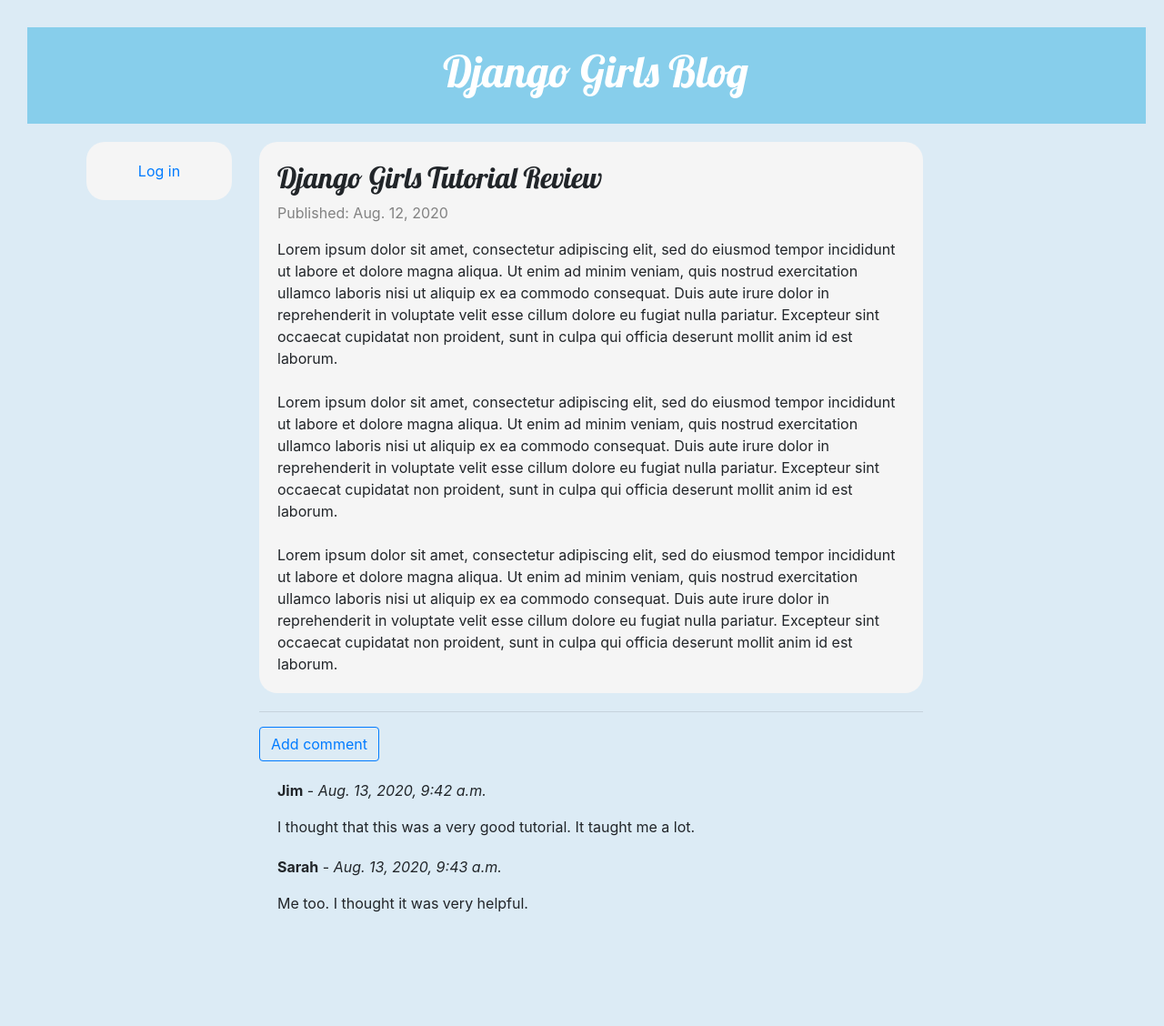
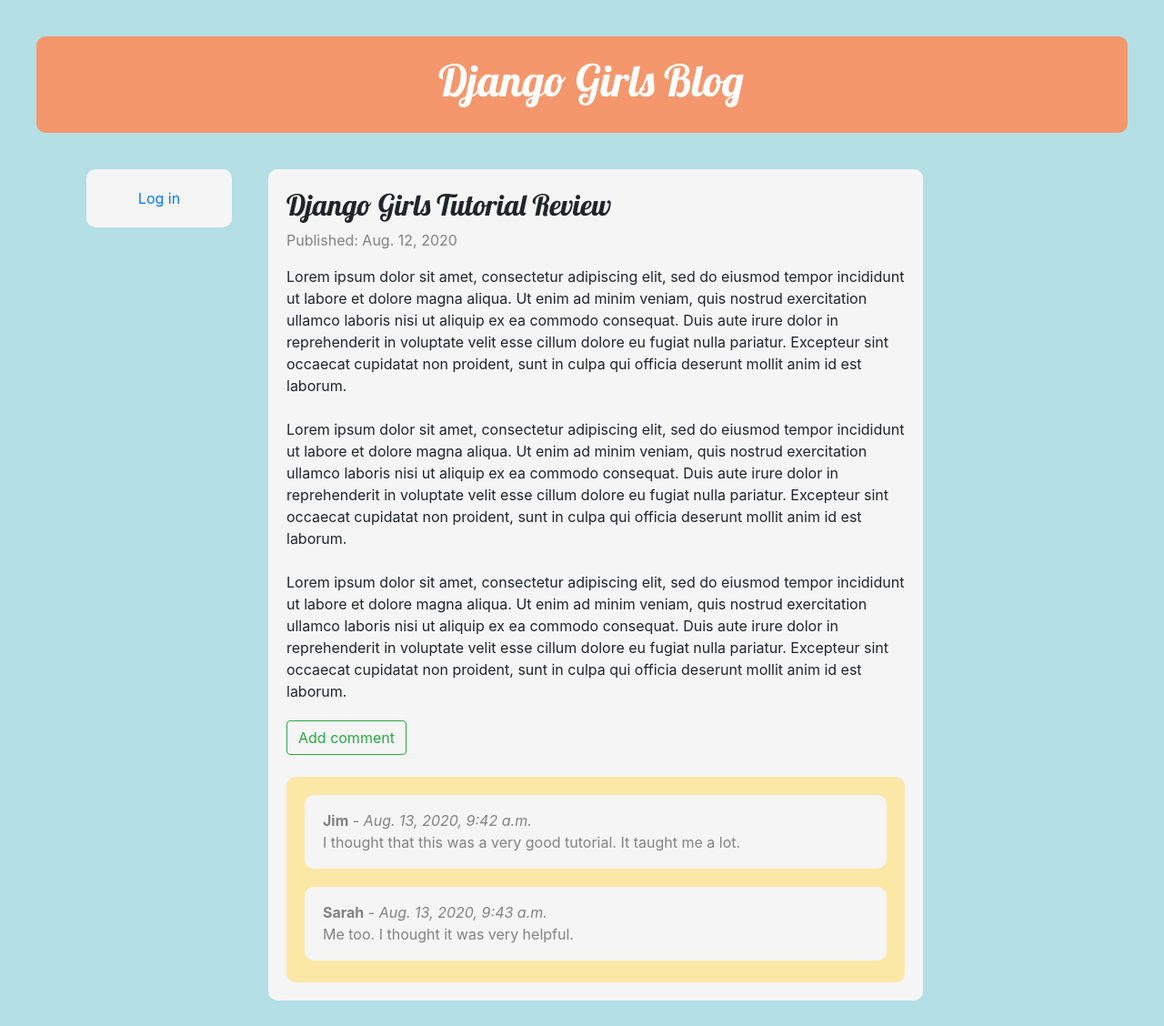
Before and after one commit to 4ka0/django_girls, a Django app: page /post/1/ in a window 1280 px wide. Shown: the whole page at 91% size. Before the commit the page ends 1003 px from the top, so only its background shows below. Run offline with Django 3.2, Linux system fonts and the light colour scheme; data comes from the database, SQL or seed files in the repository; both versions use the stored data as it was after the commit; some libraries are stand-ins or nearby versions.

Commit message:
Updated styling

```diff
--- a/blog/static/css/blog.css
+++ b/blog/static/css/blog.css
@@ -7,14 +7,22 @@ body {
     padding-top: 20px;
     padding-left: 20px;
     padding-bottom: 8px;
-    background-color: rgb(220, 235, 245);
+    background-color: #b4dfe5;
+}
+
+.info-panel {
+    background-color: whitesmoke;
+    padding: 20px 20px 20px 20px;
+    text-align: center;
+    border-radius: 10px;
 }
 
 .page-header {
-    background-color: skyblue;
-    margin: 10px 20px 20px 10px;
+    background-color: #f4976c;
+    margin: 20px 40px 40px 20px;
     padding: 20px 20px 20px 40px;
     text-align: center;
+    border-radius: 10px;
 }
 
 .page-header h1, .page-header h1 a, .page-header h1 a:visited, .page-header h1 a:active {
@@ -23,15 +31,12 @@ body {
     text-decoration: none;
 }
 
+.page-header h1 a:hover {
+    color: #303c6c;
+}
+
 .content {
     margin-left: 20;
-}
-
-.user-info {
-    background-color: whitesmoke;
-    padding: 20px;
-    border-radius: 20px;
-    text-align: center;
 }
 
 h1, h2, h3, h4 {
@@ -59,15 +64,27 @@ h1, h2, h3, h4 {
 
 .post {
     margin-bottom: 20px;
+    margin-left: 10px;
     background-color: whitesmoke;
     padding: 20px 20px 4px 20px;
-    border-radius: 20px;
+    border-radius: 10px;
 }
 
 .post h2 a, .post h2 a:visited {
     color: #000000;
 }
 
-.comment {
-    margin: 20px 0px 20px 20px;
+.comment-block {
+    margin-bottom: 16px;
+    background-color: #fbe8a6;
+    padding: 20px 20px 4px 20px;
+    border-radius: 10px;
 }
+
+.individual-comment {
+    background-color: whitesmoke;
+    padding: 16px 20px 1px 20px;
+    margin-bottom: 20px;
+    color: #828282;
+    border-radius: 10px;
+}
--- a/blog/templates/blog/base.html
+++ b/blog/templates/blog/base.html
@@ -21,7 +21,7 @@
             <div class="row">
 
                 <div class="col-2">
-                    <div class="user-info">
+                    <div class="info-panel">
                         {% if user.is_authenticated %}
                             <p>Hello {{ user.username }}</p>
                             <hr>
--- a/blog/templates/blog/post_detail.html
+++ b/blog/templates/blog/post_detail.html
@@ -1,6 +1,7 @@
 {% extends 'blog/base.html' %}
 
 {% block content %}
+
     <div class="post">
 
         <h2>{{ post.title }}</h2>
@@ -18,41 +19,46 @@
         <p>{{ post.text|linebreaksbr }}</p>
 
         {% if user.is_authenticated %}
-
-            <a class="btn btn-outline-primary mt-1 mr-4 mb-3" href="{% url 'post_edit' pk=post.pk %}">Edit post</a>
-            <a class="btn btn-outline-danger mt-1 mr-4 mb-3" href="{% url 'post_remove' pk=post.pk %}">Delete post</a>
-
+            <!-- Publish button -->
             {% if not post.published_date %}
-                <a class="btn btn-outline-success mt-1 mr-4 mb-3" href="{% url 'post_publish' pk=post.pk %}">Publish post</a>
+                <a class="btn btn-outline-success mt-1 mr-2 mb-4" href="{% url 'post_publish' pk=post.pk %}">Publish post</a>
             {% endif %}
-
+            <!-- Edit button -->
+            <a class="btn btn-outline-primary mt-1 mr-2 mb-4" href="{% url 'post_edit' pk=post.pk %}">Edit post</a>
+            <!-- Delete button -->
+            <a class="btn btn-outline-danger mt-1 mr-2 mb-4" href="{% url 'post_remove' pk=post.pk %}">Delete post</a>
         {% endif %}
 
-    </div>
+        <!-- Comments-->
 
-    <hr>
+        {% if post.published_date %}
 
-    <!-- Comments-->
+            <a class="btn btn-outline-success mt-1 mr-2 mb-4" href="{% url 'add_comment_to_post' pk=post.pk %}">Add comment</a>
 
-    <a class="btn btn-outline-primary" href="{% url 'add_comment_to_post' pk=post.pk %}">Add comment</a>
+            <div class="comment-block">
 
-    {% for comment in post.comments.all %}
-        {% if user.is_authenticated or comment.approved_comment %}
-            <div class="comment">
+                {% for comment in post.comments.all %}
 
-                <strong>{{ comment.author }}</strong> - <i>{{ comment.created_date }}</i>
+                    {% if user.is_authenticated or comment.approved_comment %}
+                        <div class="individual-comment">
+                                <strong>{{ comment.author }}</strong> - <i>{{ comment.created_date }}</i>
+                                {{ comment.text|linebreaks }}
+                                {% if not comment.approved_comment %}
+                                    <a class="btn btn-outline-success ml-1 mb-4" href="{% url 'comment_approve' pk=comment.pk %}">Approve comment</a>
+                                    <a class="btn btn-outline-danger ml-2 mb-4" href="{% url 'comment_remove' pk=comment.pk %}">Remove comment</a>
+                                {% endif %}
+                        </div>
+                    {% endif %}
 
-                <p>{{ comment.text|linebreaks }}</p>
+                {% empty %}
 
-                {% if not comment.approved_comment %}
-                    <a class="btn btn-outline-danger" href="{% url 'comment_remove' pk=comment.pk %}">Remove comment</a>
-                    <a class="btn btn-outline-success" href="{% url 'comment_approve' pk=comment.pk %}">Approve comment</a>
-                {% endif %}
+                    <div class="individual-comment">
+                        <p>No comments here yet :(</p>
+                    </div>
+
+                {% endfor %}
 
             </div>
         {% endif %}
-    {% empty %}
-        <p>No comments here yet :(</p>
-    {% endfor %}
-
+    </div>
 {% endblock %}
--- a/blog/templates/blog/post_draft_list.html
+++ b/blog/templates/blog/post_draft_list.html
@@ -2,14 +2,16 @@
 
 {% block content %}
 
-    <h1>Draft Posts</h1><br />
+    <div class="post pb-3 text-center">
+        <h1>Draft Posts</h1>
+    </div>
 
     {% for post in posts %}
 
         <div class="post">
             <h2><a href="{% url 'post_detail' pk=post.pk %}">{{ post.title }}</a></h2>
             <p class="date">Created: {{ post.created_date|date:'d-m-Y' }}</p>
-            <p>{{ post.text|truncatechars:200 }}</p>
+            <p>{{ post.text|truncatechars:250 }}</p>
         </div>
 
     {% endfor %}
--- a/blog/templates/blog/post_list.html
+++ b/blog/templates/blog/post_list.html
@@ -8,7 +8,7 @@
             <div class="date">
                 <p>Published: {{ post.published_date }}</p>
             </div>
-            <p>{{ post.text|truncatechars:200 }}</p>
+            <p>{{ post.text|truncatechars:250 }}</p>
             <p class="text-muted">Comments: {{ post.approved_comments.count }}</p>
         </div>
 
```
Also changed, not shown: db.sqlite3.
